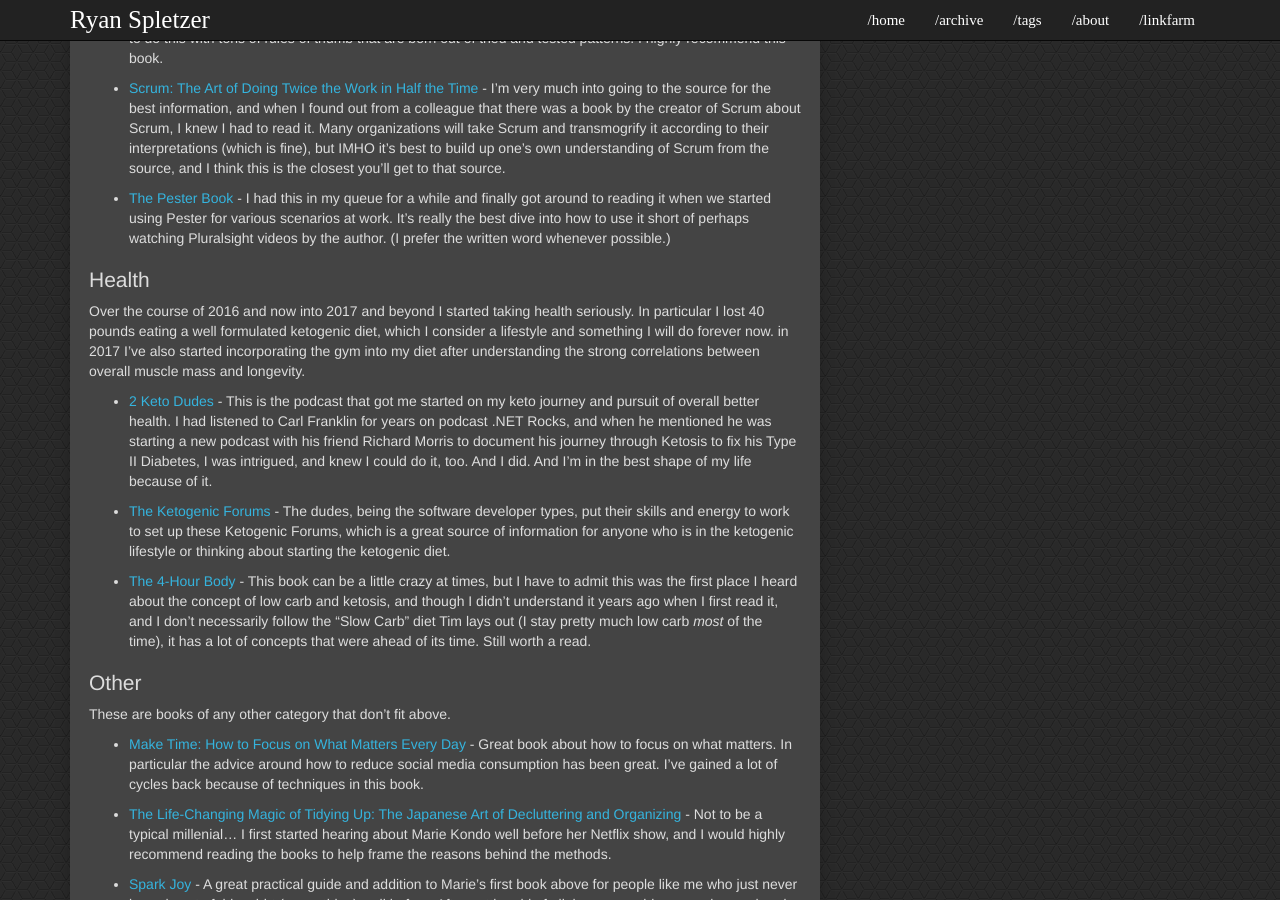
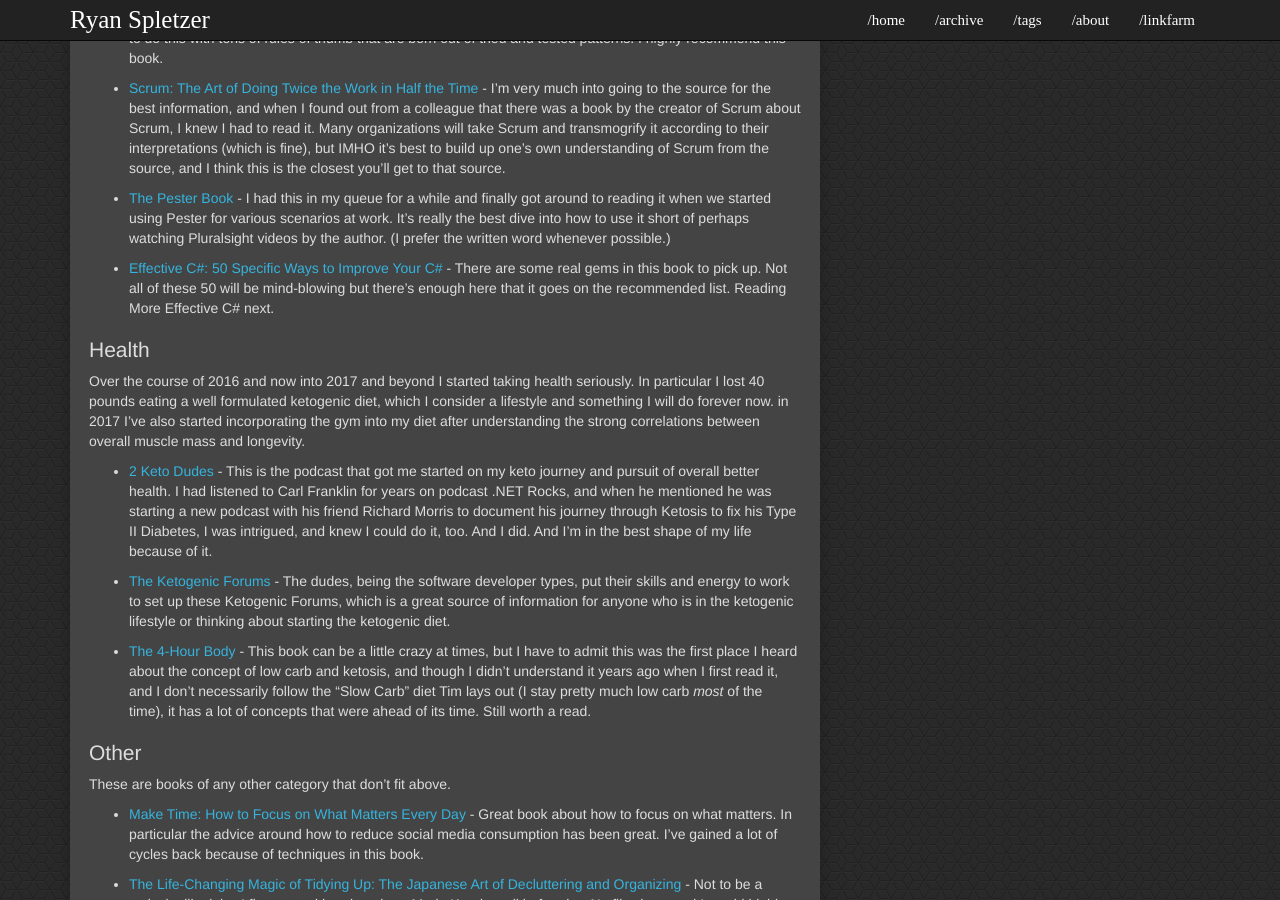
Before and after one commit to ryanspletzer/ryanspletzer.github.io, a Jekyll site: the page built from linkfarm.md, in a window 1280 px wide and 900 px high, scrolled down 2755 px. Built offline with Jekyll 4.4.1, drawn with Linux system fonts in a browser that asks for light colours.

Commit message:
Add Effective C# to Linkfarm

```diff
--- a/linkfarm.md
+++ b/linkfarm.md
@@ -187,6 +187,10 @@ the source, and I think this is the closest you'll get to that source.
 reading it when we started using Pester for various scenarios at work. It's really the best dive into how to use it
 short of perhaps watching Pluralsight videos by the author. (I prefer the written word whenever possible.)
 
+* [Effective C#: 50 Specific Ways to Improve Your C#](http://www.thebillwagner.com/Resources/EffectiveCS) - There are
+some real gems in this book to pick up. Not all of these 50 will be mind-blowing but there's enough here that it goes
+on the recommended list. Reading More Effective C# next.
+
 ## Health
 
 Over the course of 2016 and now into 2017 and beyond I started taking health seriously. In particular I lost 40 pounds
```
